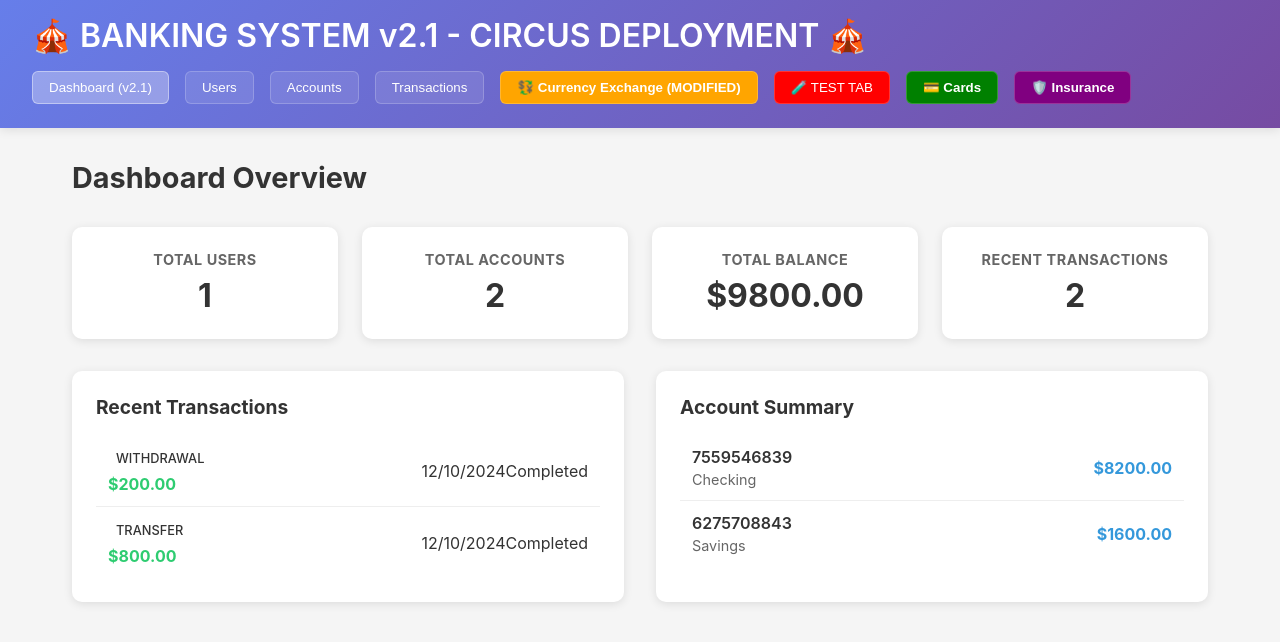
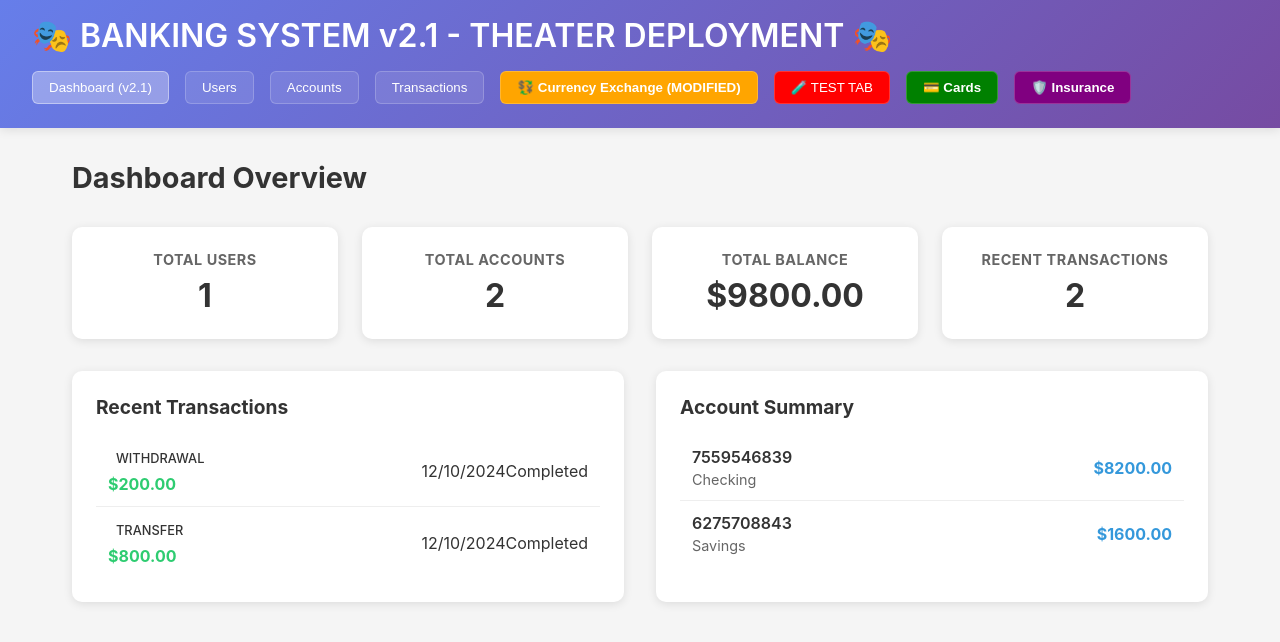
Before and after one commit to RodrigoNunes2004/BankingSystem, a React (Create React App) app in the folder frontend/: page / in a window 1280 px wide. Shown: the top 642 px of the page. Built offline with nearby package versions, Linux system fonts and the light colour scheme.

Commit message:
THEATER: Try builds configuration for Vercel deployment

```diff
--- a/frontend/src/App.tsx
+++ b/frontend/src/App.tsx
@@ -58,7 +58,7 @@ function App() {
   return (
     <div className="App">
       <header className="app-header">
-        <h1>🎪 BANKING SYSTEM v2.1 - CIRCUS DEPLOYMENT 🎪</h1>
+        <h1>🎭 BANKING SYSTEM v2.1 - THEATER DEPLOYMENT 🎭</h1>
         <MobileMenu activeTab={activeTab} onTabChange={setActiveTab} />
         <nav className="nav-tabs">
           <button
```
Also changed, not shown: frontend/theater-deployment.txt (added), 1 other file (tests, documents, lock files or other folders).
